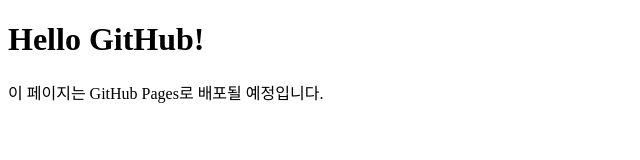
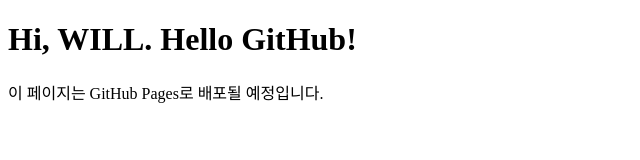
Before and after one commit to WILL-LEE-creator/my-first-website, a plain HTML site: page index.html in a window 1280 px wide. Shown: the whole page, without its empty margins (0-640 px from the left). Drawn offline with Linux system fonts and the light colour scheme.

Commit message:
업데이트 테스트

```diff
--- a/index.html
+++ b/index.html
@@ -4,7 +4,7 @@
     <title>WILL의 첫 웹사이트</title>
   </head>
   <body>
-    <h1>Hello GitHub!</h1>
+    <h1>Hi, WILL. Hello GitHub!</h1>
     <p>이 페이지는 GitHub Pages로 배포될 예정입니다.</p>
   </body>
 </html>
```
